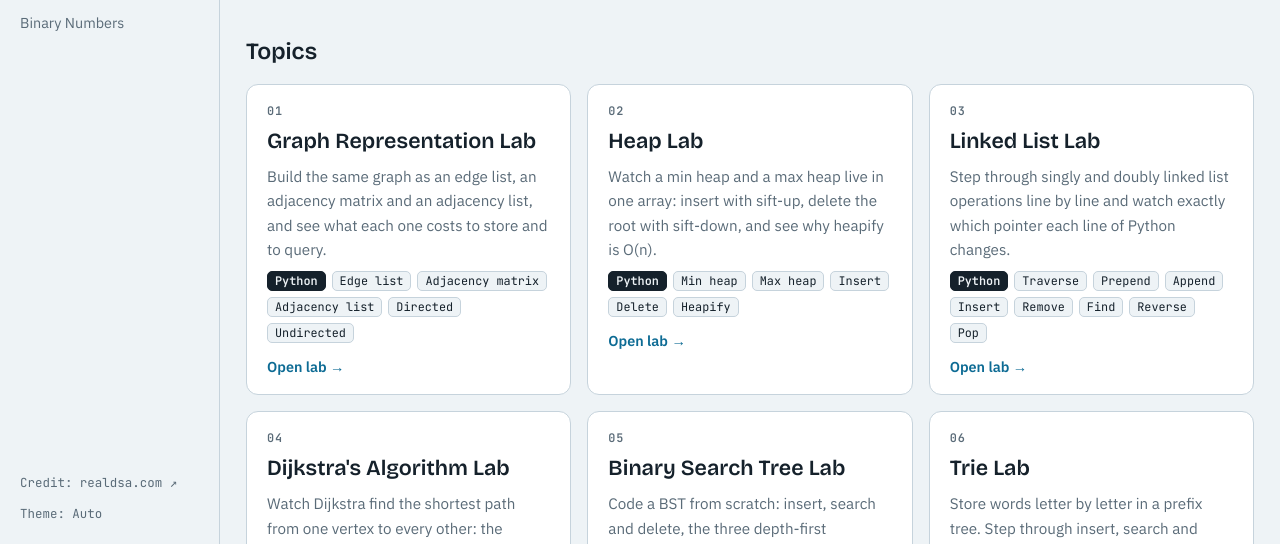
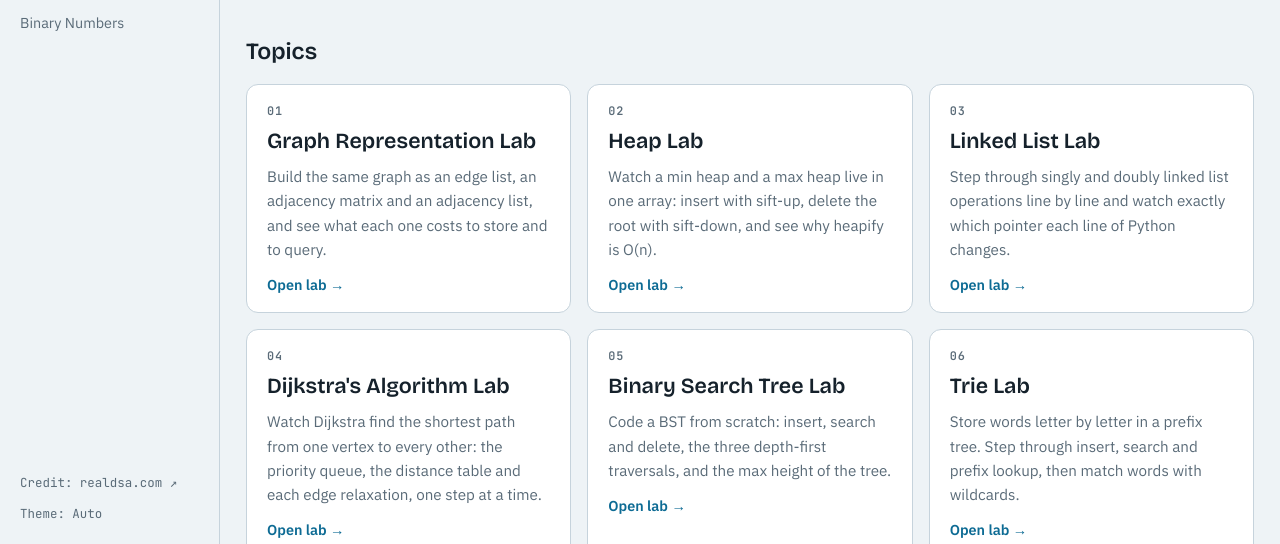
Before and after one commit to uncleSlayer/realdsa, an Astro site: page / in a window 1280 px wide. Shown: the part 256-800 px from the top of the page. Built offline with nearby package versions, Linux system fonts and the light colour scheme; Astro itself is replaced by a stand-in of ours.

Commit message:
Remove tag chips from home-page topic cards
Co-Authored-By: Claude Opus 5.5 <noreply@anthropic.com>

```diff
--- a/src/data/topics.ts
+++ b/src/data/topics.ts
@@ -8,10 +8,6 @@ export interface Topic {
   title: string;
   /** One or two sentences for the home-page card and meta description. */
   summary: string;
-  /** Language the code samples use. */
-  language: string;
-  /** Short labels shown on the card, e.g. the operations covered. */
-  tags: string[];
 }
 
 export const topics: Topic[] = [
@@ -20,56 +16,42 @@ export const topics: Topic[] = [
     title: 'Graph Representation Lab',
     summary:
       'Build the same graph as an edge list, an adjacency matrix and an adjacency list, and see what each one costs to store and to query.',
-    language: 'Python',
-    tags: ['Edge list', 'Adjacency matrix', 'Adjacency list', 'Directed', 'Undirected'],
   },
   {
     slug: 'heap',
     title: 'Heap Lab',
     summary:
       'Watch a min heap and a max heap live in one array: insert with sift-up, delete the root with sift-down, and see why heapify is O(n).',
-    language: 'Python',
-    tags: ['Min heap', 'Max heap', 'Insert', 'Delete', 'Heapify'],
   },
   {
     slug: 'linked-list',
     title: 'Linked List Lab',
     summary:
       'Step through singly and doubly linked list operations line by line and watch exactly which pointer each line of Python changes.',
-    language: 'Python',
-    tags: ['Traverse', 'Prepend', 'Append', 'Insert', 'Remove', 'Find', 'Reverse', 'Pop'],
   },
   {
     slug: 'dijkstra',
     title: "Dijkstra's Algorithm Lab",
     summary:
       'Watch Dijkstra find the shortest path from one vertex to every other: the priority queue, the distance table and each edge relaxation, one step at a time.',
-    language: 'Python',
-    tags: ['Shortest path', 'heapq', 'Relaxation', 'Path rebuild', 'Negative edges'],
   },
   {
     slug: 'bst',
     title: 'Binary Search Tree Lab',
     summary:
       'Code a BST from scratch: insert, search and delete, the three depth-first traversals, and the max height of the tree.',
-    language: 'Python',
-    tags: ['Insert', 'Search', 'Delete', 'Preorder', 'Inorder', 'Postorder', 'Max height'],
   },
   {
     slug: 'trie',
     title: 'Trie Lab',
     summary:
       'Store words letter by letter in a prefix tree. Step through insert, search and prefix lookup, then match words with wildcards.',
-    language: 'Python',
-    tags: ['Insert', 'Search', 'Starts with', 'Word matcher', 'Autocomplete'],
   },
   {
     slug: 'binary',
     title: 'Binary Numbers Lab',
     summary:
       'See how a number becomes binary: divide by two and read the remainders, place values, converting back, and the bit operators that do it fast.',
-    language: 'Python',
-    tags: ['Decimal to binary', 'Binary to decimal', 'Bit shifts', 'Bitwise AND/OR'],
   },
 ];
 
--- a/src/pages/index.astro
+++ b/src/pages/index.astro
@@ -28,12 +28,6 @@ import { url } from '../lib/url';
                 <span class="topic-num">{String(i + 1).padStart(2, '0')}</span>
                 <span class="topic-title">{t.title}</span>
                 <span class="topic-sum">{t.summary}</span>
-                <span class="topic-tags">
-                  <span class="topic-lang">{t.language}</span>
-                  {t.tags.map((tag) => (
-                    <span>{tag}</span>
-                  ))}
-                </span>
                 <span class="topic-go">Open lab →</span>
               </a>
             </li>
@@ -97,24 +91,6 @@ import { url } from '../lib/url';
     color: var(--muted);
     font-size: 0.95rem;
   }
-  .topic-tags {
-    display: flex;
-    flex-wrap: wrap;
-    gap: 6px;
-  }
-  .topic-tags span {
-    font: 400 0.74rem var(--mono);
-    background: var(--bg);
-    border: 1px solid var(--line);
-    border-radius: 5px;
-    padding: 1px 7px;
-  }
-  .topic-tags .topic-lang {
-    background: var(--fg);
-    border-color: var(--fg);
-    color: var(--bg);
-    font-weight: 600;
-  }
   .topic-go {
     font: 600 0.9rem var(--body);
     color: var(--ptr);
```
